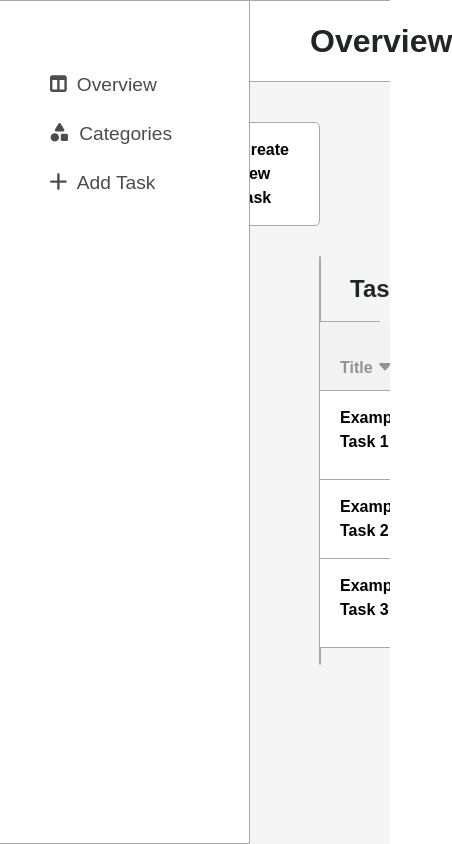
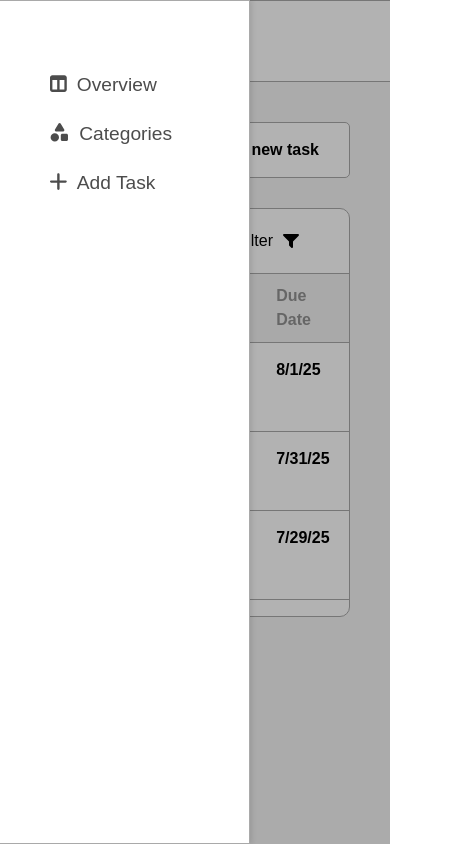
Before and after one commit to NikolaAlchev/task-management-app, an Angular app: page /overview in a window 390 px wide. Shown: the whole page, 452 px wide, since content can reach past the window. Built offline with nearby package versions, Linux system fonts and the light colour scheme.

Commit message:
make application responsive

```diff
--- a/src/app/app.html
+++ b/src/app/app.html
@@ -1,7 +1,18 @@
-<app-sidebar></app-sidebar>
+<div class="sidebar-wrapper" [class.open]="sidebarOpen">
+  <app-sidebar (sidebarClosed)="closeSidebar()"></app-sidebar>
+</div>
 
-<div class="right-container">
+<div
+  class="sidebar-overlay"
+  *ngIf="sidebarOpen && isMobile"
+  (click)="toggleSidebar()">
+</div>
+
+<div
+  class="right-container"
+  [style.marginLeft]="sidebarOpen ? '250px' : '0'">
   <header>
+    <fa-icon [icon]="faBars" (click)="toggleSidebar()" class="icon"></fa-icon>
     <h1 class="title">{{ currentTitle }}</h1>
   </header>
   <main>
--- a/src/app/app.scss
+++ b/src/app/app.scss
@@ -1,28 +1,83 @@
-.right-container{
-    margin-left: 250px;
+.right-container {
   height: 100%;
   display: flex;
   flex-direction: column;
+  transition: all 0.3s ease;
 }
-header{
+
+header {
   background-color: #fff;
   height: 60px;
   border-top: #A9A9A9 1px solid;
   border-bottom: #A9A9A9 1px solid;
-    padding: 40px 60px;
+  padding: 40px;
   display: flex;
   align-items: center;
 }
 
-.title{
+.title {
   margin: 0;
   font-size: 2rem;
   font-weight: 600;
 }
 
-main{
+
+
+.icon {
+  display: none;
+}
+
+main {
   padding: 20px 50px;
   background-color: #F5F5F5;
   flex: 1;
   overflow-y: auto;
 }
+
+
+.sidebar-wrapper {
+  position: relative;
+  width: 250px;
+  transition: transform 0.3s ease;
+}
+
+.sidebar-wrapper:not(.open) {
+  transform: translateX(-100%);
+}
+
+.sidebar-overlay {
+  position: fixed;
+  top: 0;
+  left: 0;
+  width: 100vw;
+  height: 100vh;
+  z-index: 999;
+  background: rgba(0, 0, 0, 0.3);
+}
+
+@media (max-width: 768px) {
+
+  .sidebar-wrapper {
+    position: absolute;
+    z-index: 1000;
+    top: 0;
+    left: 0;
+    height: 100vh;
+    background: white;
+    box-shadow: 2px 0 5px rgba(0, 0, 0, 0.1);
+  }
+
+  .right-container {
+    margin-left: 0 !important;
+  }
+
+  .icon {
+    display: block;
+    margin-right: 20px;
+    font-size: 20px;
+  }
+
+  main{
+    padding: 20px;
+}
+}
--- a/src/app/app.ts
+++ b/src/app/app.ts
@@ -1,4 +1,4 @@
-import { Component, inject } from '@angular/core';
+import { Component, HostListener, inject } from '@angular/core';
 import {
   RouterOutlet,
   Router,
@@ -10,10 +10,12 @@ import { filter, map } from 'rxjs/operators';
 import { AddTaskSidebarService } from './services/add-task-sidebar.service';
 import { AddTask } from './components/add-task/add-task';
 import { CommonModule } from '@angular/common';
+import { FontAwesomeModule } from '@fortawesome/angular-fontawesome';
+import { faBars } from '@fortawesome/free-solid-svg-icons';
 
 @Component({
   selector: 'app-root',
-  imports: [RouterOutlet, Sidebar, AddTask, CommonModule],
+  imports: [RouterOutlet, Sidebar, AddTask, CommonModule, FontAwesomeModule],
   templateUrl: './app.html',
   styleUrl: './app.scss',
 })
@@ -23,6 +25,13 @@ export class App {
 
   currentTitle: string = '';
   showAddTaskSidebar = false;
+  sidebarOpen = true;
+  faBars = faBars;
+  isMobile = false;
+
+  ngOnInit() {
+    this.checkIfMobile();
+  }
 
   constructor(private addTaskSidebarService: AddTaskSidebarService) {
     this.addTaskSidebarService.showAddTask$.subscribe(
@@ -44,4 +53,28 @@ export class App {
         this.currentTitle = title;
       });
   }
+
+  closeSidebar() {
+    if (this.isMobile) {
+      this.sidebarOpen = false;
+    }
+  }
+
+  @HostListener('window:resize', [])
+  onResize() {
+    this.checkIfMobile();
+  }
+
+  checkIfMobile() {
+    if (typeof window !== 'undefined') {
+      this.isMobile = window.innerWidth <= 768;
+      if (!this.isMobile) {
+        this.sidebarOpen = true;
+      }
+    }
+  }
+
+  toggleSidebar() {
+    this.sidebarOpen = !this.sidebarOpen;
+  }
 }
--- a/src/app/components/sidebar/sidebar.html
+++ b/src/app/components/sidebar/sidebar.html
@@ -2,19 +2,19 @@
   <nav>
     <ul>
       <li>
-        <a routerLink="/overview" class="link">
+        <a routerLink="/overview" class="link" (click)="handleLinkClick()">
           <fa-icon [icon]="faTableColumns" class="icon"></fa-icon>
           <p class="link-text">Overview</p>
         </a>
       </li>
       <li>
-        <a routerLink="/categories" class="link">
+        <a routerLink="/categories" class="link" (click)="handleLinkClick()">
           <fa-icon [icon]="faShapes" class="icon"></fa-icon>
           <p class="link-text">Categories</p>
         </a>
       </li>
       <li>
-        <a (click)="addTaskSidebarService.openAddTask()" class="link">
+        <a (click)="addTaskSidebarService.openAddTask()" class="link" (click)="handleLinkClick()">
           <fa-icon [icon]="faPlus" class="icon"></fa-icon>
           <p class="link-text">Add Task</p>
         </a>
--- a/src/app/components/sidebar/sidebar.ts
+++ b/src/app/components/sidebar/sidebar.ts
@@ -1,4 +1,4 @@
-import { Component } from '@angular/core';
+import { Component, Output, EventEmitter, Inject } from '@angular/core';
 import { RouterLink } from '@angular/router';
 import { FontAwesomeModule } from '@fortawesome/angular-fontawesome';
 import {
@@ -15,9 +15,17 @@ import { AddTaskSidebarService } from '../../services/add-task-sidebar.service';
   styleUrl: './sidebar.scss',
 })
 export class Sidebar {
+  @Output() sidebarClosed = new EventEmitter<void>();
+
   faTableColumns = faTableColumns;
   faShapes = faShapes;
   faPlus = faPlus;
 
   constructor(public addTaskSidebarService: AddTaskSidebarService) {}
+
+  handleLinkClick() {
+    if (window.innerWidth <= 768) {
+      this.sidebarClosed.emit();
+    }
+  }
 }
--- a/src/app/components/task-list/task-list.html
+++ b/src/app/components/task-list/task-list.html
@@ -1,3 +1,4 @@
+<div class="table-responsive">
   <table class="table table-hover">
     <thead>
       <tr>
@@ -44,6 +45,8 @@
       </tr>
     </thead>
     <tbody>
-    <tr *ngFor="let task of filteredTasks" app-task [task]="task" (click)="onTaskRowClick(task)" style="cursor: pointer;"></tr>
+      <tr *ngFor="let task of filteredTasks" app-task [task]="task" (click)="onTaskRowClick(task)"
+        style="cursor: pointer;"></tr>
     </tbody>
   </table>
+</div>
--- a/src/app/components/task-list/task-list.scss
+++ b/src/app/components/task-list/task-list.scss
@@ -1,3 +1,9 @@
+.table-responsive {
+  width: 100%;
+  overflow-x: auto;
+  -webkit-overflow-scrolling: touch;
+}
+
 table {
     width: 100%;
     border-collapse: collapse;
--- a/src/app/pages/categories/categories.html
+++ b/src/app/pages/categories/categories.html
@@ -4,8 +4,11 @@
         <h2 class="title">Add a category</h2>
         <div class="add-category-form">
             <label for="categoryName">Category Name:</label>
-            <input type="text" id="categoryName" [(ngModel)]="categoryName" placeholder="Enter category name" />
-            <button (click)="addCategory()" class="add-category-button"> + </button>
+            <div class="input-container">
+                <input type="text" id="categoryName" [(ngModel)]="categoryName" placeholder="Enter category name" />
+                <button (click)="addCategory()" class="add-category-button"> + </button>
+            </div>
+
         </div>
         <div class="categories-list">
             <div *ngFor="let category of categories">
--- a/src/app/pages/categories/categories.scss
+++ b/src/app/pages/categories/categories.scss
@@ -21,15 +21,28 @@
 }
 
 .add-category-form{
-    display: flex;
+    display: grid;
+    grid-template-columns: repeat(2, 1fr);
+    gap: 1rem 2rem;
     align-items: center;
-    justify-content: start;
+    max-width: 500px;
+}
+
+@media (max-width: 900px) {
+  .add-category-form {
+    grid-template-columns: 1fr;
+  }
 }
 
 label{
   font-weight: 600;
-  min-width: 100px;
-  margin-right: 20px;
+  min-width: 130px;
+}
+
+.input-container{
+  display: flex;
+  justify-content: start;
+  align-items: center;
 }
 
 #categoryName {
@@ -42,6 +55,7 @@ label{
   outline-color: #3b82f6;
   margin-right: 10px;
   max-width: 200px;
+  width: 100%;
 }
 
 .add-category-button {
```
Lines whose indentation alone changed are shown as unchanged.
